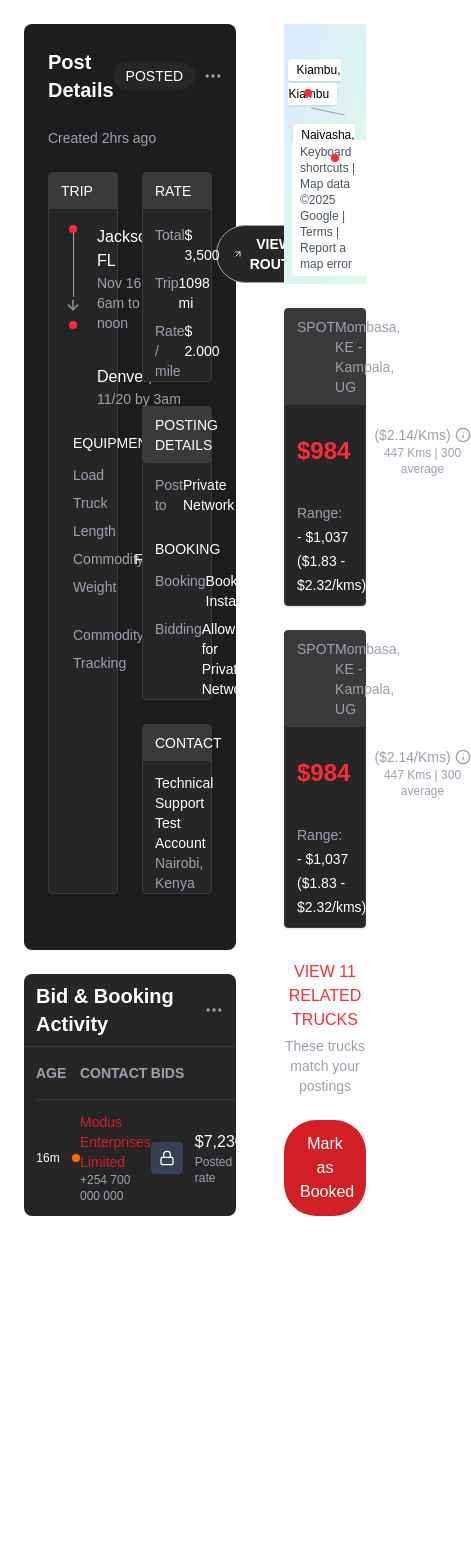
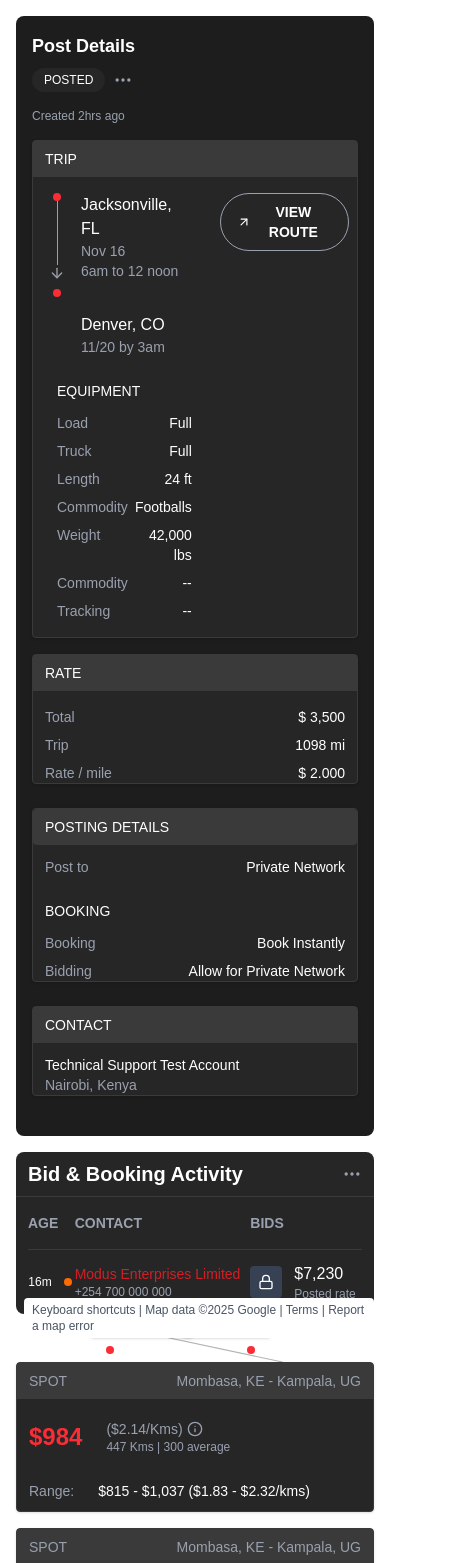
Before and after one commit to mwaijohn/apexloads, a Next.js app: page / in a window 390 px wide. Shown: the top 1563 px of the page, 471 px wide, since content can reach past the window. Before the commit the page ends 1240 px from the top, so only its background shows below. Built offline with nearby package versions, Linux system fonts and the light colour scheme.

Commit message:
added support for different screen sizes

```diff
--- a/src/app/components/FreightBookingInterface.tsx
+++ b/src/app/components/FreightBookingInterface.tsx
@@ -10,27 +10,29 @@ import BidAndBookingActivityCard from './postdetails/BidAndBookingActivityCard';
 
 export default function FreightBookingInterface() {
   return (
-    <div className=" text-white min-h-screen">
-      <div className="flex">
+    <div className="text-white min-h-screen">
+      <div className="flex flex-col lg:flex-row">
         {/* Left Panel */}
-        <div className="w-2/3 p-6 space-y-6">
+        <div className="w-full lg:w-2/3 p-4 md:p-6 space-y-4 md:space-y-6">
           {/* Post Details Card */}
-          <div className="bg-[#1d1d1d] rounded-lg p-6">
-            <div className="flex justify-between items-center mb-6">
-              <h2 className="text-xl font-semibold">Post Details</h2>
+          <div className="bg-[#1d1d1d] rounded-lg p-4 md:p-6">
+            <div className="flex flex-col sm:flex-row sm:justify-between sm:items-center mb-4 md:mb-6 space-y-2 sm:space-y-0">
+              <h2 className="text-lg md:text-xl font-semibold">Post Details</h2>
               <div className="flex items-center space-x-2">
-                <span className="bg-[#272627] px-3 py-1 rounded-full text-sm">POSTED</span>
+                <span className="bg-[#272627] px-3 py-1 rounded-full text-xs md:text-sm">POSTED</span>
                 <button className="text-gray-400 hover:text-white">
                   <MoreHorizontal className="w-5 h-5" />
                 </button>
               </div>
             </div>
 
-            <p className="text-gray-400 text-sm mb-6">Created 2hrs ago</p>
-            <div className="grid grid-cols-2 gap-6 mb-8">
+            <p className="text-gray-400 text-xs md:text-sm mb-4 md:mb-6">Created 2hrs ago</p>
+            <div className="grid grid-cols-1 xl:grid-cols-2 gap-4 md:gap-6 mb-6 md:mb-8">
               {/* Trip Info */}
-              <TripCard />
-              <div>
+              <div className="order-1">
+                <TripCard />
+              </div>
+              <div className="order-2 space-y-4 md:space-y-0">
                 <RateCard />
                 <PostingDetailsCard />
                 <ContactCard />
@@ -42,7 +44,7 @@ export default function FreightBookingInterface() {
         </div>
 
         {/* Right Panel - Map and Pricing */}
-        <div className="w-1/3 flex flex-col space-y-6 p-6">
+        <div className="w-full lg:w-1/3 flex flex-col space-y-4 md:space-y-6 p-4 md:p-6">
           {/* Map Section */}
           <MapCard />
 
@@ -51,17 +53,19 @@ export default function FreightBookingInterface() {
             {/* Spot Rate */}
             <SpotCard />
             {/* Contract Rate */}
-            <div className='mt-6'>
+            <div className='mt-4 md:mt-6'>
               <SpotCard />
             </div>
 
             {/* Related Trucks */}
-            <div className="text-center mt-8">
-              <button className="text-red-500 font-medium hover:underline">VIEW 11 RELATED TRUCKS</button>
-              <p className="text-gray-400 text-sm mt-1">These trucks match your postings</p>
+            <div className="text-center mt-6 md:mt-8">
+              <button className="text-red-500 font-medium hover:underline text-sm md:text-base">
+                VIEW 11 RELATED TRUCKS
+              </button>
+              <p className="text-gray-400 text-xs md:text-sm mt-1">These trucks match your postings</p>
             </div>
 
-            <button className="w-full bg-[#d21f26] hover:bg-red-700 text-white font-medium py-3 px-4 rounded-4xl transition-colors mt-6">
+            <button className="w-full bg-[#d21f26] hover:bg-red-700 text-white font-medium py-3 px-4 rounded-4xl transition-colors mt-4 md:mt-6 text-sm md:text-base">
               Mark as Booked
             </button>
           </div>
```
